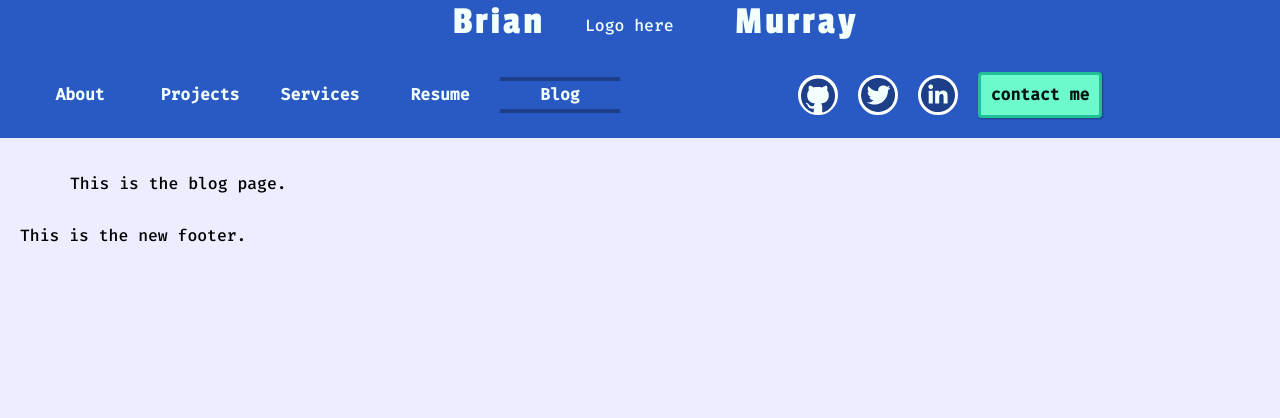
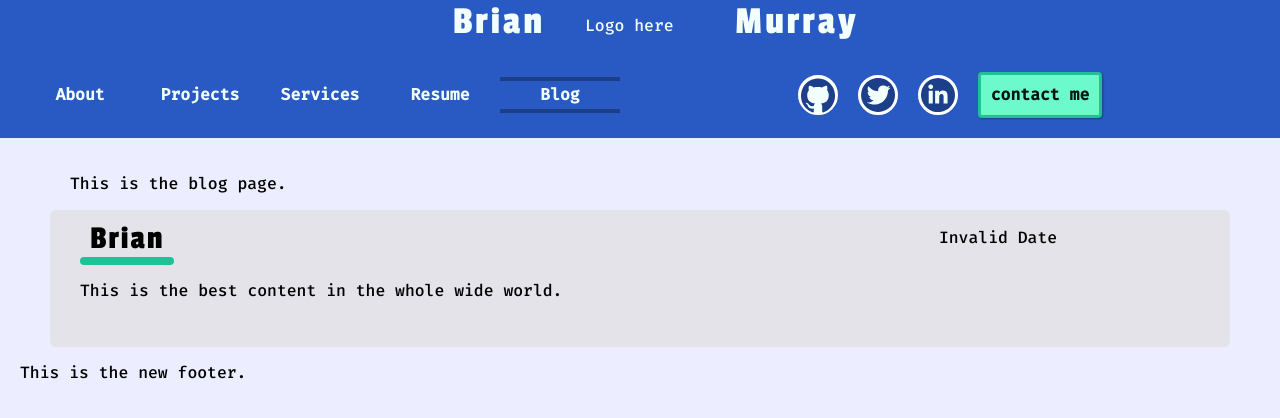
Before and after one commit to murraycoding/portfolio-website, a Next.js app: page /blog in a window 1280 px wide. Shown: the top 418 px of the page. Built offline with nearby package versions, Linux system fonts and the light colour scheme.

Commit message:
started work on blog page

```diff
--- a/components/BlogPreview.js
+++ b/components/BlogPreview.js
@@ -1,8 +1,19 @@
-export default function BlogPreview({ title, author, date, content, img }) {
-  retrun (
-    <div>
-      <h2>{title}</h2>
-      <h3>{date}</h3>
+import BlogPreviewStyles from '../styles/BlogPreview.module.scss'
+import SectionTitle from '../components/SectionTitle'
+
+export default function BlogPreview({ title, date, content }) {
+
+  const datePosted = new Date(date)
+
+  return (
+    <div className={BlogPreviewStyles.blogPreviewContainer}>
+      <SectionTitle
+        className={BlogPreviewStyles.blogTitle}
+        name={title}
+      />
+      <span className={BlogPreviewStyles.blogDatePosted}>{datePosted.toLocaleDateString()}</span>
+      <p className={BlogPreviewStyles.blogContent}>{content}</p>
+
     </div>
   )
 }
--- a/pages/blog.js
+++ b/pages/blog.js
@@ -1,7 +1,14 @@
+import BlogPreview from '../components/BlogPreview'
+
 export default function BlogPage() {
   return (
-    // TO-DO: get data from sanity
-    // make pages of 10 blog previous at a time.
+    <>
     <p>This is the blog page.</p>
+    <BlogPreview
+      title="Brian"
+      date="cheese"
+      content="This is the best content in the whole wide world."
+    />
+    </>
   )
 }
--- a/styles/BlogPreview.module.scss
+++ b/styles/BlogPreview.module.scss
@@ -0,0 +1,28 @@
+@import "variables";
+
+.blogPreviewContainer {
+  display: grid;
+  grid-template-areas: "title date" "content content";
+  grid-template-rows: 30% 70%;
+  grid-template-columns: 60% 40%;
+  gap: 10px;
+  background-color: $grey;
+  padding: 10px;
+  border-radius: 6px;
+}
+
+.blogTitle {
+  grid-area: title;
+}
+
+.blogDatePosted {
+  grid-area: date;
+  align-self: center;
+  justify-self: center;
+}
+
+.blogContent {
+  grid-area: content;
+}
+
+// TO-DO: update this component to include space for an image as well.
```
